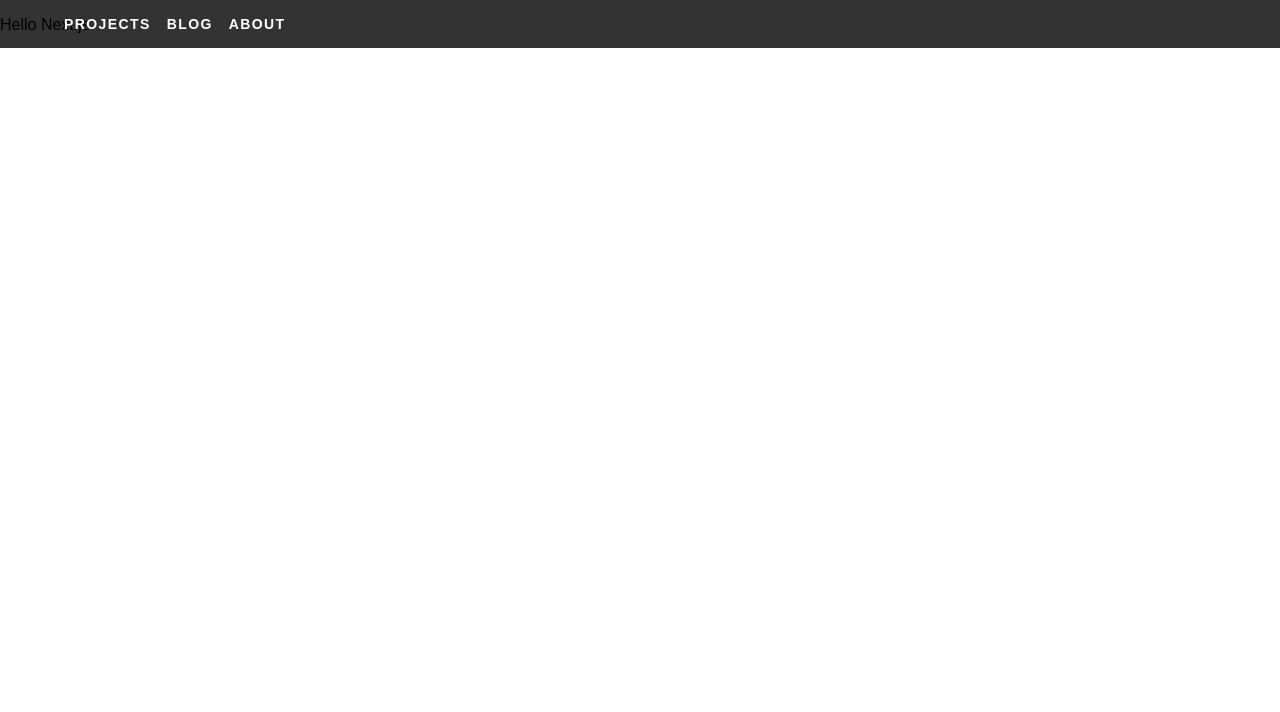
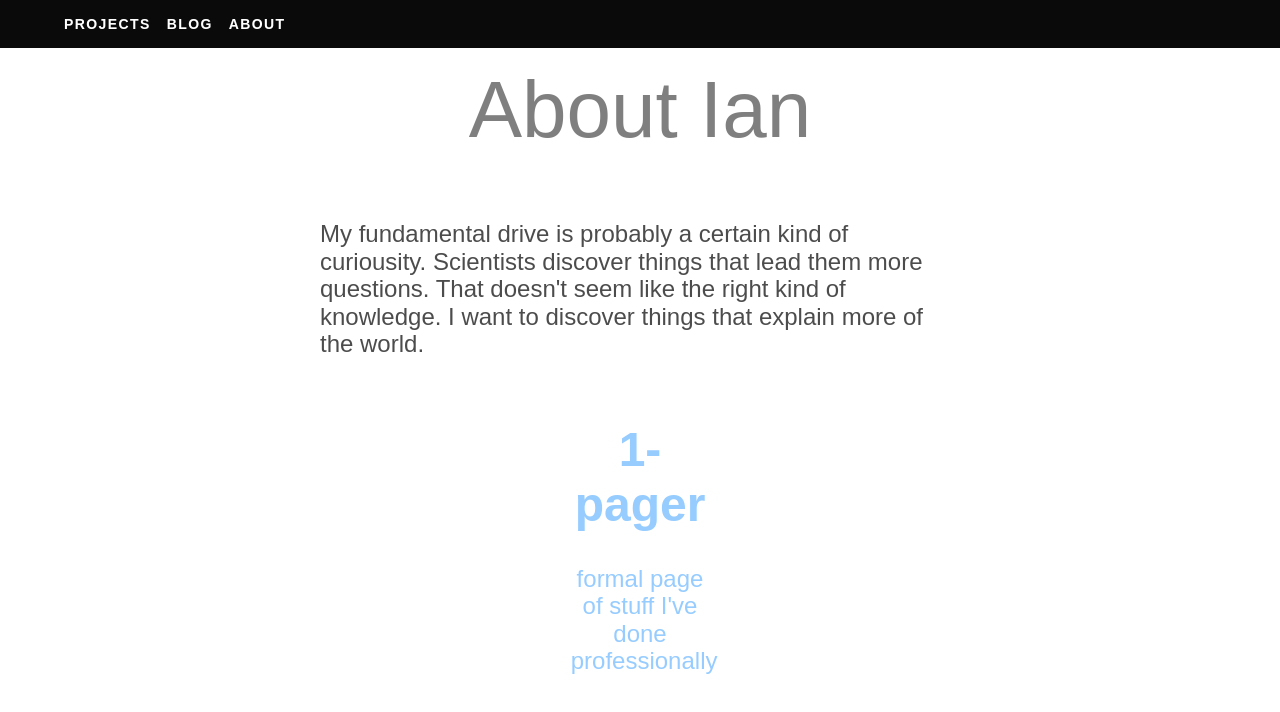
Before and after one commit to Iancam/personal, a Next.js app: page / in a window 1280 px wide. Shown: the top 712 px of the page. Built offline with nearby package versions, Linux system fonts and the light colour scheme.

Commit message:
cleaning up more extraneous code

```diff
--- a/pages/index.js
+++ b/pages/index.js
@@ -1,14 +1,13 @@
 import Link from "next/link";
 import Navigation from "../src/components/Navigation";
 import _Head from "../src/components/_Head";
+import About from "./about";
 const Index = () => (
   <>
     <_Head name={"Home"} />
     <div className="avenir">
       <Navigation />
-      <div>
-        <p>Hello Next.js</p>
-      </div>
+      <About />
     </div>
   </>
 );
```
Also changed, not shown: 2 other files (tests, documents, lock files or other folders).
